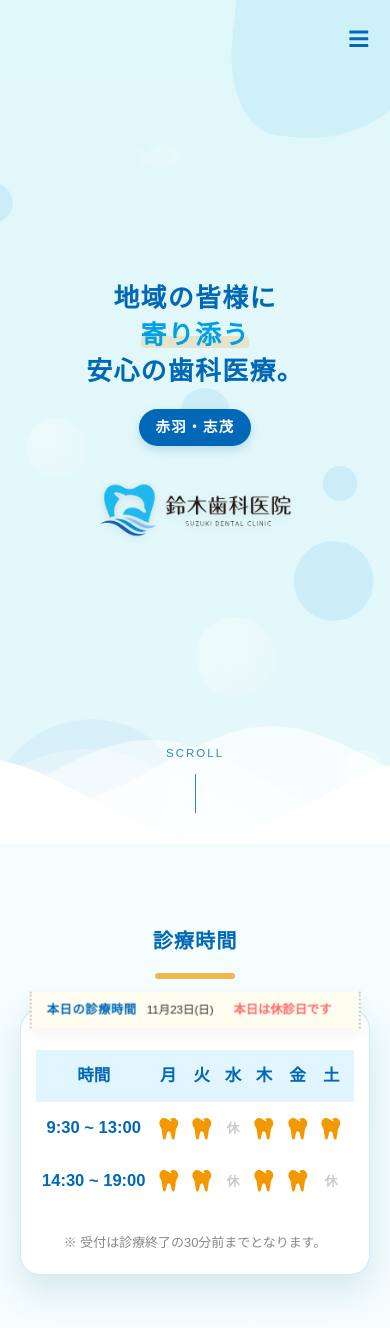
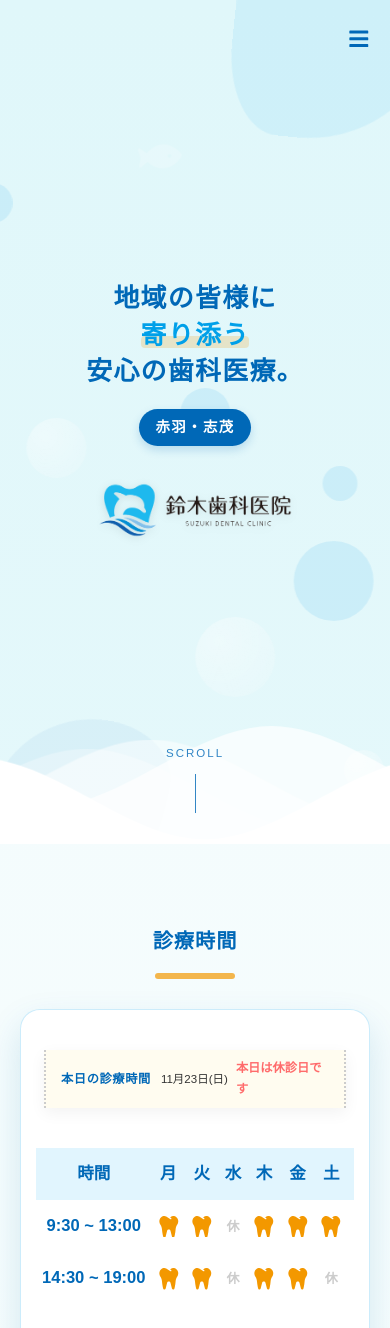
Before and after one commit to suzudai/suzuki-dental, a React (Vite) app: page / in a window 390 px wide. Shown: the top 1328 px of the page. Built offline with nearby package versions, Linux system fonts and the light colour scheme; a web font is replaced by a local one.

Commit message:
feat: Integrate and responsively style TodaysClinicHours component in Hero and ClinicHours sections.

```diff
--- a/src/components/ClinicHours.css
+++ b/src/components/ClinicHours.css
@@ -17,6 +17,12 @@
 }
 
 /* Cute tape effect removed - replaced by TodaysClinicHours component */
+.mobile-tape-wrapper {
+    margin-bottom: 20px;
+    width: 100%;
+    display: flex;
+    justify-content: center;
+}
 
 .hours-table {
     width: 100%;
--- a/src/components/ClinicHours.jsx
+++ b/src/components/ClinicHours.jsx
@@ -9,7 +9,9 @@ const ClinicHours = () => {
             <div className="container">
                 <h2 className="section-title fade-in-up">診療時間</h2>
                 <div className="hours-container fade-in-up">
-                    <TodaysClinicHours />
+                    <div className="mobile-tape-wrapper">
+                        <TodaysClinicHours />
+                    </div>
                     <div className="hours-table-wrapper">
                         <table className="hours-table">
                             <thead>
--- a/src/components/Hero.css
+++ b/src/components/Hero.css
@@ -81,6 +81,9 @@
 .hero-logo-wrapper {
     margin-bottom: 10px;
     display: flex;
+    flex-direction: column;
+    align-items: center;
+    /* Center align tape and logo */
     justify-content: flex-start;
 }
 
@@ -218,8 +221,7 @@
 .hero-hours-table .time-col {
     font-weight: bold;
     color: var(--color-text);
-    text-align: left;
-    padding-left: 10px;
+    text-align: center;
     white-space: nowrap;
 }
 
@@ -414,6 +416,10 @@
         /* Add more bottom margin to keep distance from waves */
     }
 
+    .desktop-tape-wrapper {
+        display: none;
+    }
+
     .hero-logo {
         max-width: 220px;
     }
--- a/src/components/Hero.jsx
+++ b/src/components/Hero.jsx
@@ -2,6 +2,7 @@ import React from 'react';
 import './Hero.css';
 import logoImage from '../assets/images/logo_horizontal.png';
 import { FaTooth } from 'react-icons/fa';
+import TodaysClinicHours from './TodaysClinicHours';
 
 const Hero = () => {
     return (
@@ -74,6 +75,9 @@ const Hero = () => {
             </div>
 
             <div className="hero-logo-wrapper fade-in-up-delayed">
+                <div className="desktop-tape-wrapper">
+                    <TodaysClinicHours />
+                </div>
                 <img src={logoImage} alt="鈴木歯科医院" className="hero-logo" />
             </div>
 
--- a/src/components/TodaysClinicHours.css
+++ b/src/components/TodaysClinicHours.css
@@ -1,14 +1,19 @@
 .todays-hours-tape {
     background: #fffcf0;
-    position: absolute;
-    top: 0;
-    left: 50%;
-    transform: translate(-50%, -50%);
+    /* Position relative to parent now */
+    position: relative;
+    margin-bottom: 20px;
     z-index: 10;
 
     width: 90%;
-    max-width: 700px;
-    padding: 10px 20px;
+    max-width: 800px;
+    /* Increased from 500px for desktop */
+    width: fit-content;
+    /* Allow it to shrink to content */
+    min-width: 300px;
+    /* Minimum width */
+    padding: 8px 40px;
+    /* More horizontal padding */
 
     /* Tape Style */
     border-left: 3px dotted #ccc;
@@ -20,6 +25,10 @@
     align-items: center;
     justify-content: center;
     backdrop-filter: blur(5px);
+    transform: none;
+    /* Reset transform */
+    left: auto;
+    top: auto;
 }
 
 .todays-hours-tape.changed {
```
